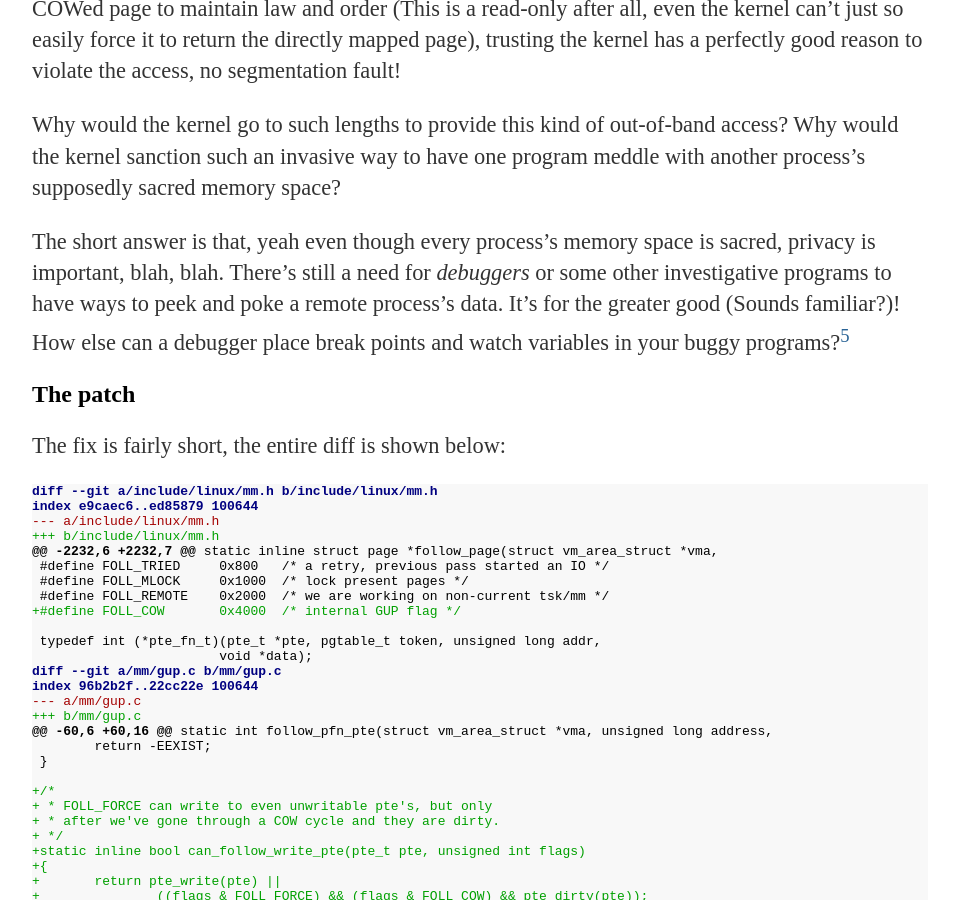
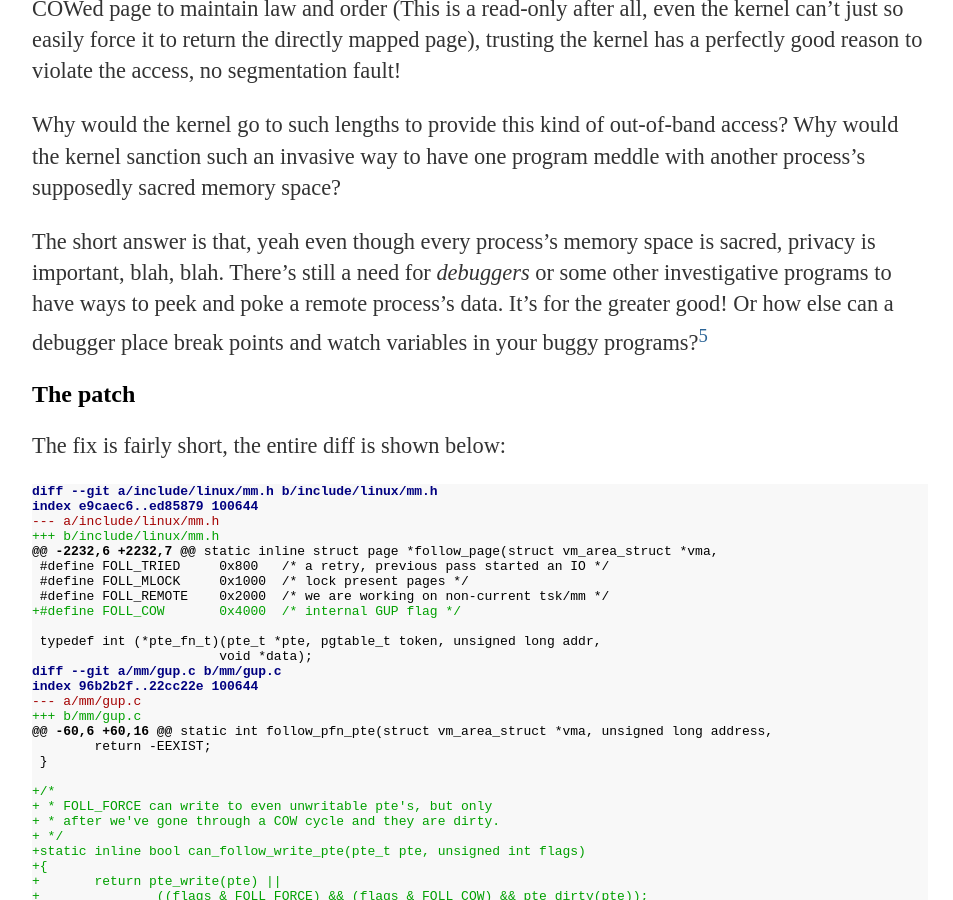
Before and after one commit to chao-tic/chao-tic.github.io, a Jekyll site: the page built from _posts/2017-05-23-dirty-cow.markdown, in a window 1280 px wide and 900 px high, scrolled down 13180 px. Shown: the whole window, without its empty margins (160-1113 px from the left). Built offline with Jekyll 4.4.1, drawn with Linux system fonts in a browser that asks for light colours; comment, search, counter and statistics services are not loaded.

Commit message:
Tweak sarcasm a bit
Making it less forced...

```diff
--- a/_posts/2017-05-23-dirty-cow.markdown
+++ b/_posts/2017-05-23-dirty-cow.markdown
@@ -470,7 +470,7 @@ Whereas `faultin_page` will begrudgingly take the access violation on the chin b
 
 Why would the kernel go to such lengths to provide this kind of out-of-band access? Why would the kernel sanction such an invasive way to have one program meddle with another process's supposedly sacred memory space?
 
-The short answer is that, yeah even though every process's memory space is sacred, privacy is important, blah, blah. There's still a need for _debuggers_ or some other investigative programs to have ways to peek and poke a remote process's data. It's for the greater good (Sounds familiar?)! How else can a debugger place break points and watch variables in your buggy programs?[^debug]
+The short answer is that, yeah even though every process's memory space is sacred, privacy is important, blah, blah. There's still a need for _debuggers_ or some other investigative programs to have ways to peek and poke a remote process's data. It's for the greater good! Or how else can a debugger place break points and watch variables in your buggy programs?[^debug]
 
 ## The patch
 
```
